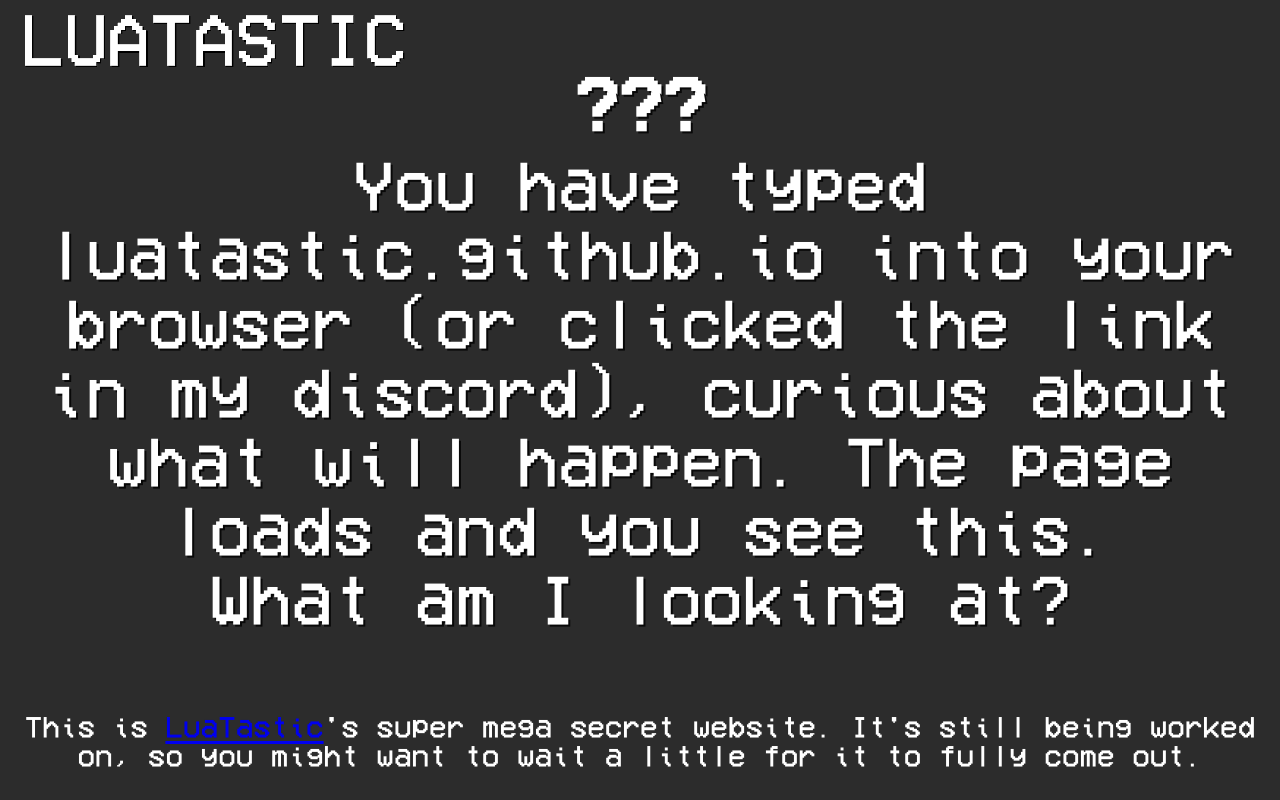
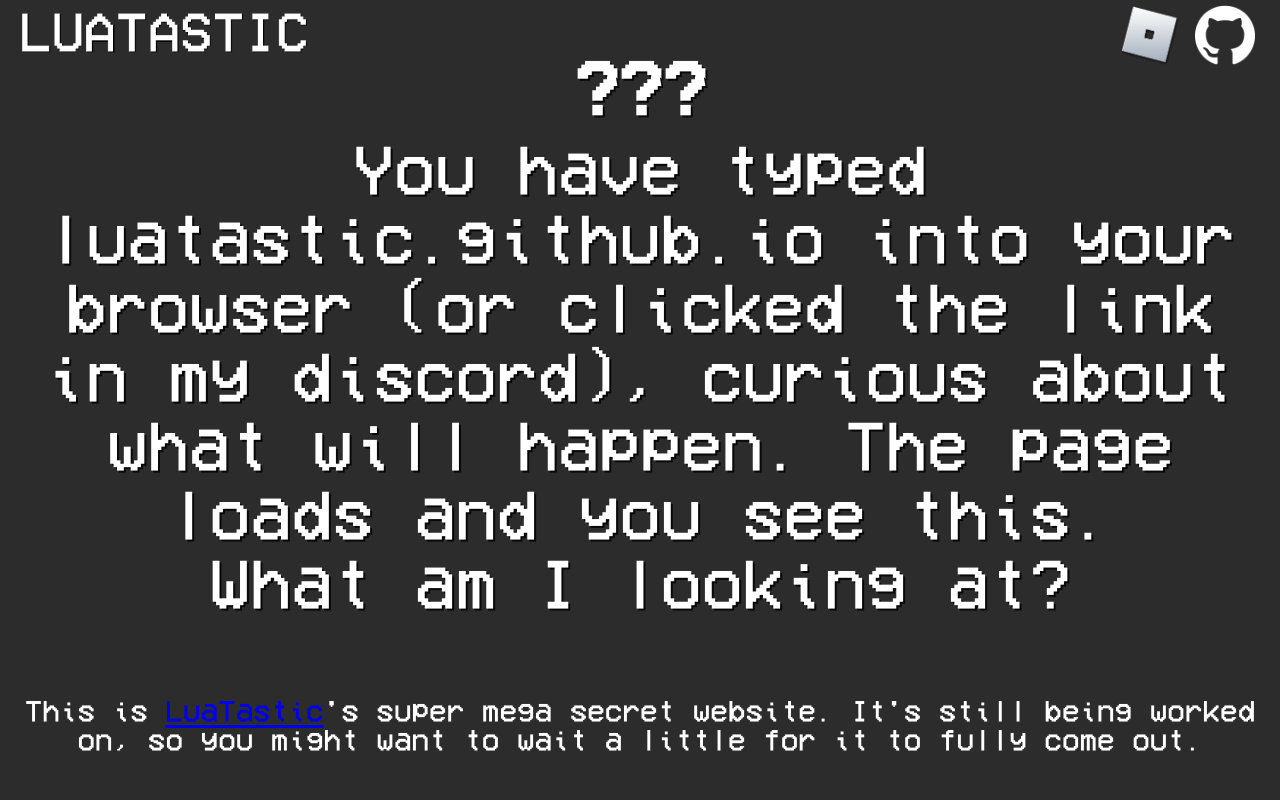
Before and after one commit to LuaTastic/luatastic.github.io, a plain HTML site: page index.html in a window 1280 px wide. Drawn offline with Linux system fonts and the light colour scheme.

Commit message:
Add files via upload

```diff
--- a/index.html
+++ b/index.html
@@ -17,6 +17,10 @@
    class="lutasticlogo"
    ><img></button><br/>
 
+   <a href="https://github.com/LuaTastic/luatastic.github.io"> <img src="images/ghub.png" class="gitbutton"></img> </a>
+
+   <a href="https://www.roblox.com/users/1080879887"> <img src="images/boblox.png" class="robloxbutton"></img> </a>
+
    <div class="questionmarks"><b>???</b></div>
 
 <div class="headertextframe">
--- a/style.css
+++ b/style.css
@@ -8,7 +8,7 @@ body{background-color: #2c2c2c;}
 
 
 .lutasticlogo {
-   width: 100;
+   width: 300px;
    height: auto
 }
 
@@ -42,6 +42,20 @@ body{background-color: #2c2c2c;}
    color: #ffffff;
    margin-top: 80px;
 }
+.gitbutton {
+    width: 60px;
+    height: auto;
+    position: absolute;
+    top: 5px;
+    right: 25px;
+}
+.robloxbutton {
+    width: 60px;
+    height: auto;
+    position: absolute;
+    top: 5px;
+    right: 100px;
+}
 
 @keyframes wavy-text {
     0% {
```
Also changed, not shown: images/boblox.png (added), images/ghub.png (added).
